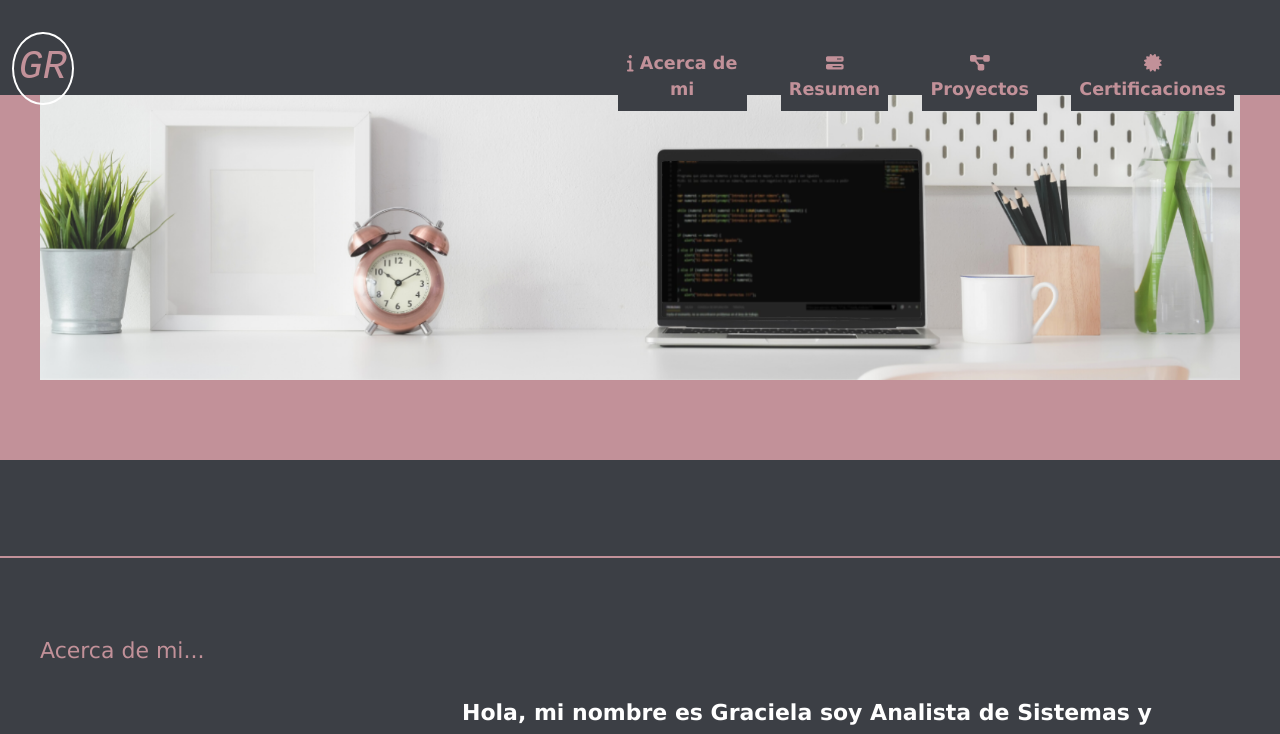
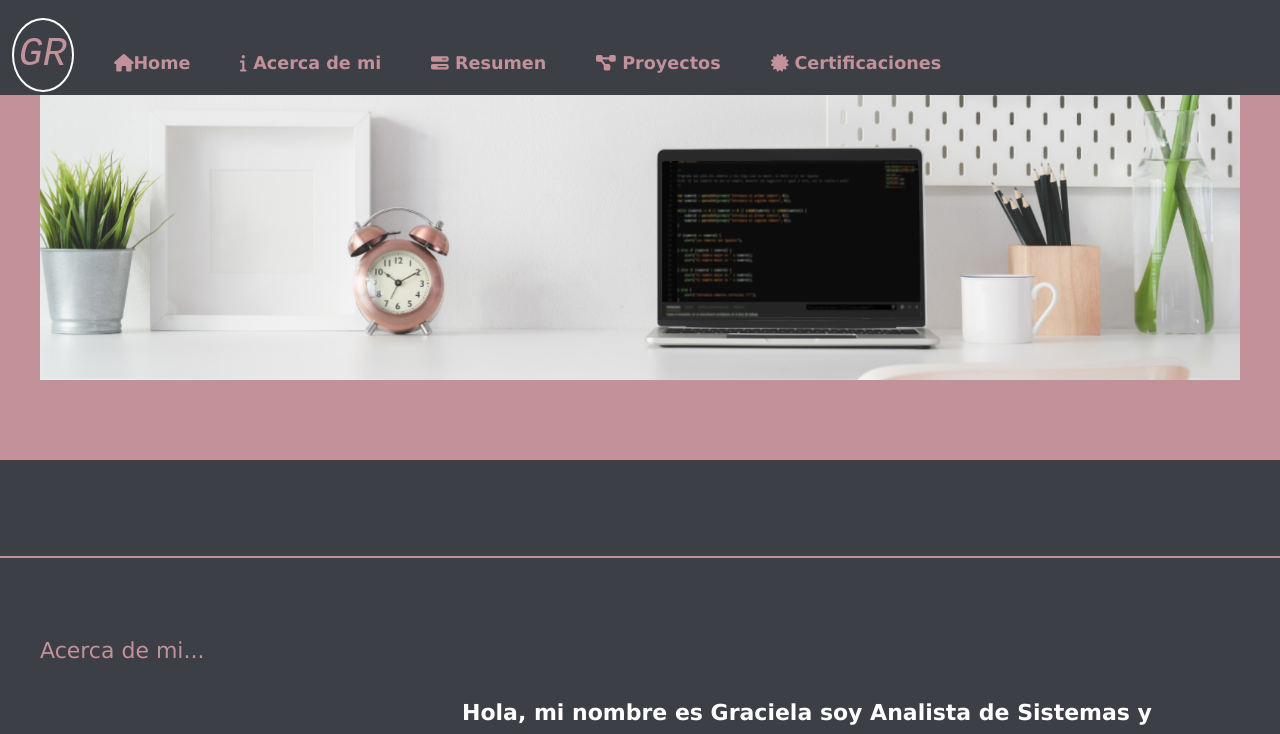
Before and after one commit to GracielaRomano/Portfolio-React, a React (Create React App) app: page / in a window 1280 px wide. Shown: the top 734 px of the page. Built offline with nearby package versions, Linux system fonts and the light colour scheme.

Commit message:
Corregi los errores para que se muestre en pantalla tanto en pantalla grandes como en pequeñas.

```diff
--- a/src/Components/Header/Header.css
+++ b/src/Components/Header/Header.css
@@ -6,7 +6,6 @@
     z-index: 99;
 }
 .navbar-nav{
-    margin-left: 32rem;
     padding: 2rem;
 }
 .menu .navbar-nav .nav-link {
--- a/src/Components/Header/Header.jsx
+++ b/src/Components/Header/Header.jsx
@@ -1,33 +1,37 @@
 import React from 'react'
 import './Header.css'
 import {FontAwesomeIcon} from '@fortawesome/react-fontawesome'
-import { faInfo, faBarsProgress, faDiagramProject, faCertificate} from '@fortawesome/free-solid-svg-icons'
+import { faInfo, faBarsProgress, faDiagramProject, faCertificate, faHome} from '@fortawesome/free-solid-svg-icons'
 import { Link } from 'react-scroll'
 
 const Header = () => {
   return (
     <div className='header'>
-        <nav className="navbar navbar-expand-sm menu">
+        <nav className="navbar navbar-expand-lg menu">
             <div className="container-fluid">
                 <Link  className="logo" to='/'>GR </Link>
-                <button className="navbar-toggler" type="button" data-bs-toggle="collapse" data-bs-target="#collapsibleNavbar" style={{color:'yellow'}}>
+                <button className="navbar-toggler" type="button" data-bs-toggle="collapse" data-bs-target="#navbarTogglerDemo01" aria-controls="navbarTogglerDemo01" aria-expanded="false" aria-label="Toggle navigation" style={{color:'rgb(194, 145, 153)'}}>
                 <span className="navbar-toggler-icon"></span>
                 </button>
-                <div className="collapse navbar-collapse" id="collapsibleNavbar">
+                <div className="collapse navbar-collapse" id="navbarTogglerDemo01">
                     <ul className="navbar-nav">
+                    <li className="nav-item">
+                            <Link className="nav-link"
+                                    to='home'
+                                    smooth={true}>
+                                    <FontAwesomeIcon icon = {faHome}/>Home
+                                </Link>
+                        </li>
                         <li className="nav-item">
                             <Link className="nav-link"
                                     to='aboutme'
-                                    span={true}
                                     smooth={true}>
                                     <FontAwesomeIcon icon = {faInfo}/>  Acerca de mi
                                 </Link>
                         </li>
                         <li className="nav-item">
                                 <Link className="nav-link"
-
                                     to='education'
-                                    span={true}
                                     smooth={true}
                                     >
                                     <FontAwesomeIcon icon = {faBarsProgress}/> Resumen
@@ -36,7 +40,6 @@ const Header = () => {
                         <li className="nav-item">
                             <Link className="nav-link"
                                 to='projects'
-                                span={true}
                                 smooth={true}
                                 >
                                 <FontAwesomeIcon icon = {faDiagramProject}/> Proyectos
@@ -45,7 +48,6 @@ const Header = () => {
                         <li className="nav-item">
                             <Link className="nav-link"
                                 to='certifications'
-                                span={true}
                                 smooth={true}
                                 >
                                 <FontAwesomeIcon icon = {faCertificate}/> Certificaciones
```
